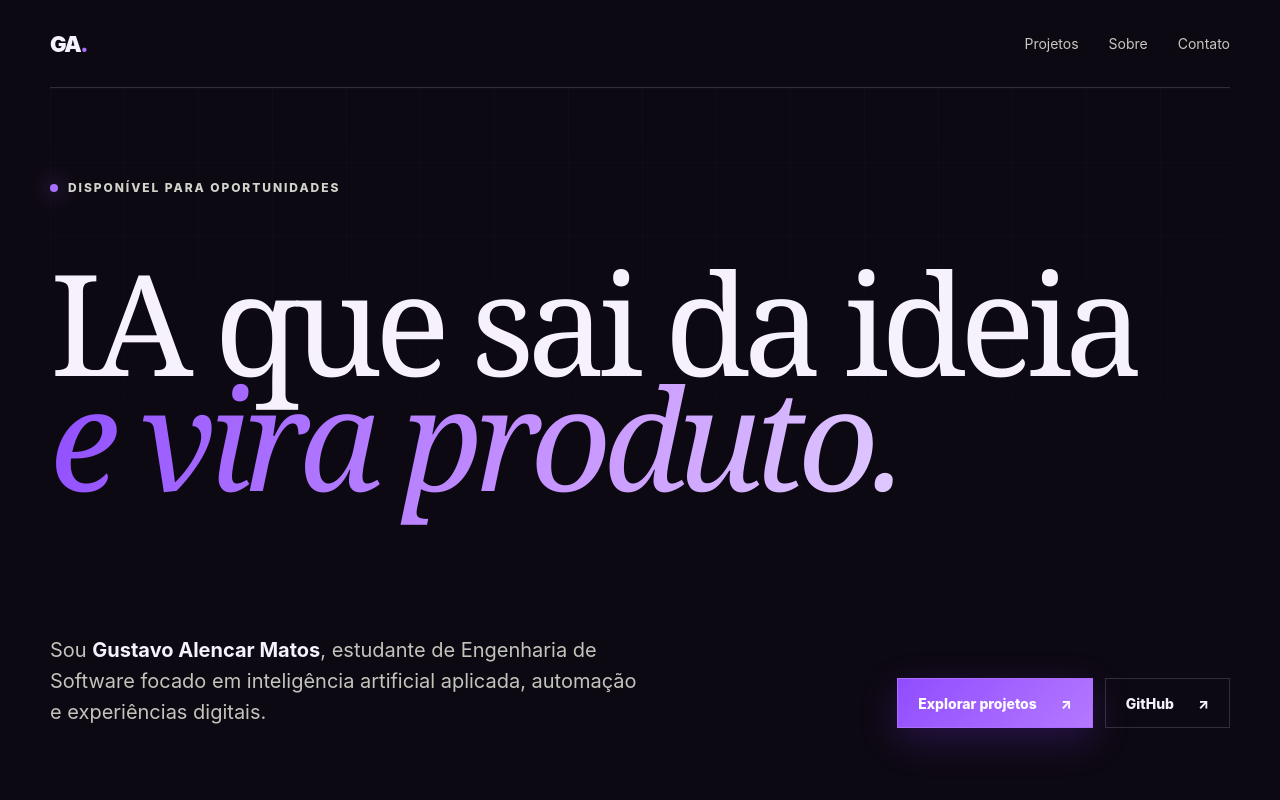
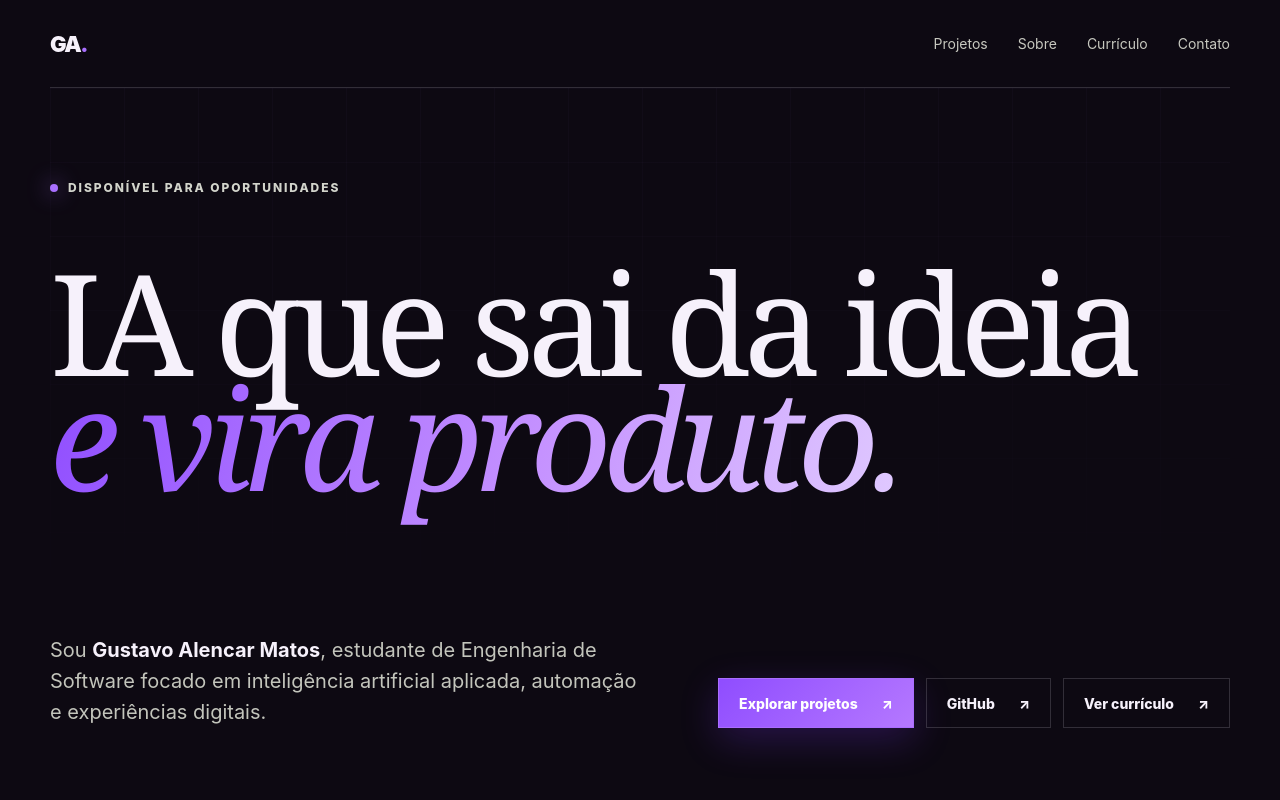
Before and after one commit to gugdev/portfolio, a Next.js app: page / in a window 1280 px wide. Shown: the top 800 px of the page. Built offline with nearby package versions, Linux system fonts and the light colour scheme.

Commit message:
feat: add resume to portfolio

```diff
--- a/app/page.tsx
+++ b/app/page.tsx
@@ -104,6 +104,7 @@ export default function Home() {
         <div className="navLinks">
           <a href="#projetos">Projetos</a>
           <a href="#sobre">Sobre</a>
+          <a href="/curriculo-gustavo-alencar-matos.pdf" target="_blank" rel="noreferrer">Currículo</a>
           <a href="#contato">Contato</a>
         </div>
       </nav>
@@ -123,6 +124,14 @@ export default function Home() {
             <a className="button primary" href="#projetos">Explorar projetos <ArrowIcon /></a>
             <a className="button ghost" href="https://github.com/gugdev" target="_blank" rel="noreferrer">
               GitHub <ArrowIcon />
+            </a>
+            <a
+              className="button ghost"
+              href="/curriculo-gustavo-alencar-matos.pdf"
+              target="_blank"
+              rel="noreferrer"
+            >
+              Ver currículo <ArrowIcon />
             </a>
           </div>
         </div>
@@ -234,6 +243,14 @@ export default function Home() {
             <a className="textLink" href="https://github.com/gugdev" target="_blank" rel="noreferrer">
               Ver GitHub <ArrowIcon />
             </a>
+            <a
+              className="textLink"
+              href="/curriculo-gustavo-alencar-matos.pdf"
+              target="_blank"
+              rel="noreferrer"
+            >
+              Abrir currículo <ArrowIcon />
+            </a>
           </div>
         </div>
       </section>
```
Also changed, not shown: 1 other file (tests, documents, lock files or other folders).
